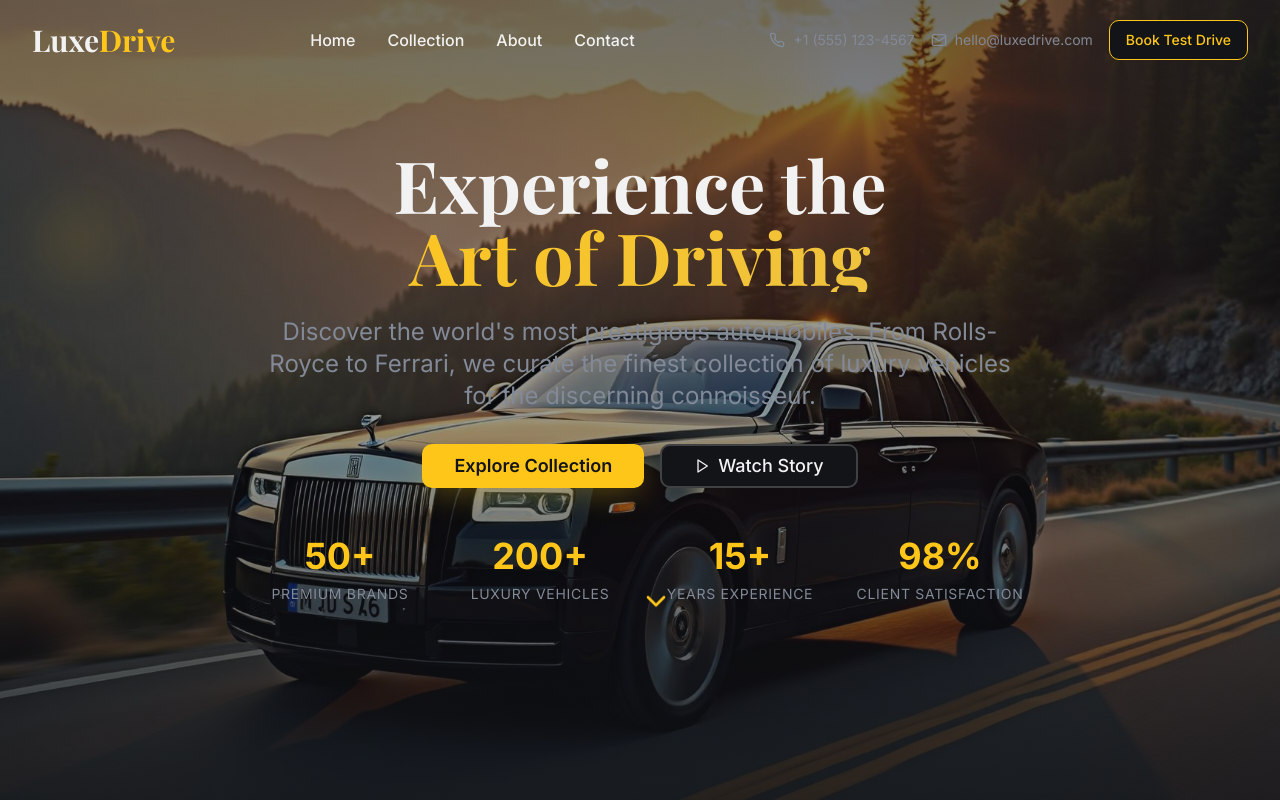
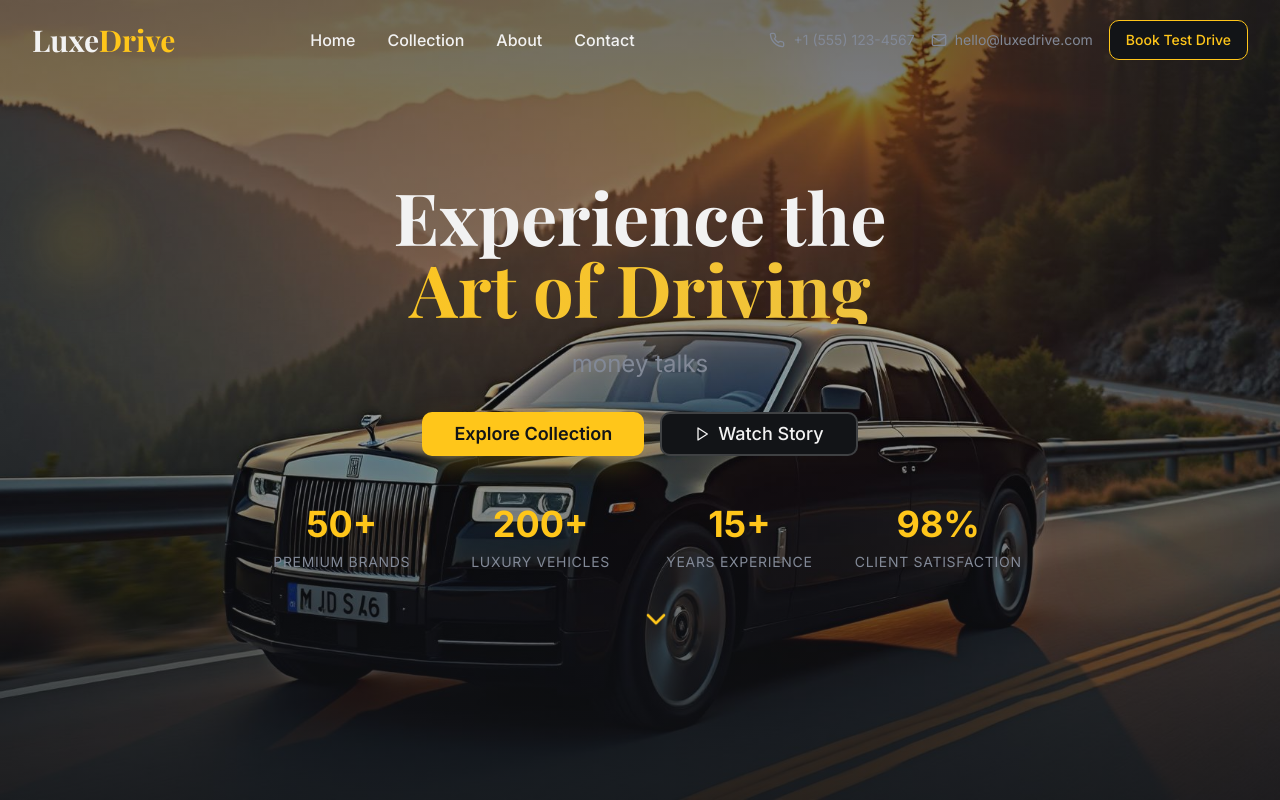
Before and after one commit to talha-rehmani/Loveable_new_web_app, a React (Vite) app: page / in a window 1280 px wide. Shown: the top 800 px of the page. Built offline with nearby package versions, Linux system fonts and the light colour scheme.

Commit message:
Visual edit in Lovable
Edited UI in Lovable

```diff
--- a/src/components/HeroSection.tsx
+++ b/src/components/HeroSection.tsx
@@ -10,7 +10,7 @@ const HeroSection = () => {
       </div>
 
       {/* Content */}
-      <div className="relative z-10 text-center max-w-5xl mx-auto px-6 lg:px-8">
+      <div className="relative z-10 text-center max-w-5xl mx-auto px-6 lg:px-8 py-[50px]">
         <div className="animate-fade-in">
           <h1 className="text-4xl md:text-6xl lg:text-7xl font-display font-bold mb-6 leading-tight">
             Experience the
@@ -19,10 +19,7 @@ const HeroSection = () => {
             </span>
           </h1>
 
-          <p className="text-lg md:text-xl lg:text-2xl text-muted-foreground mb-8 max-w-3xl mx-auto leading-relaxed">
-            Discover the world's most prestigious automobiles. From Rolls-Royce to Ferrari,
-            we curate the finest collection of luxury vehicles for the discerning connoisseur.
-          </p>
+          <p className="text-lg md:text-xl lg:text-2xl text-muted-foreground mb-8 max-w-3xl mx-auto leading-relaxed">money talks</p>
 
           <div className="flex flex-col sm:flex-row gap-4 justify-center items-center mb-12">
             <Button size="lg" className="bg-accent text-accent-foreground hover:bg-accent/90 px-8 py-4 text-lg font-semibold gold-shadow transition-all duration-300 hover:scale-105">
```
